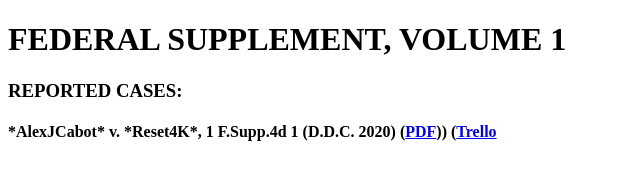
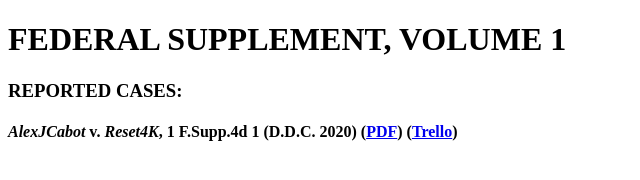
Before and after one commit to nusadc/nusadc.github.io, a plain HTML site: page fedsupplement/v1/index.html in a window 1280 px wide. Shown: the whole page, without its empty margins (0-640 px from the left). Drawn offline with Linux system fonts and the light colour scheme.

Commit message:
Update index.html

```diff
--- a/fedsupplement/v1/index.html
+++ b/fedsupplement/v1/index.html
@@ -4,6 +4,6 @@
 </head>
 <body>
 <h3>REPORTED CASES:</h3>
-<h4> *AlexJCabot* v. *Reset4K*, 1 F.Supp.4d 1 (D.D.C. 2020) (<a href="https://nusadc.github.io/fedsupplement/v1/1.pdf">PDF</a>)) (<a href="https://trello.com/c/dmGPgCXM/217-alexjcabot-v-reset4k-1-f-supp-4d-1-ddc-2020">Trello</a>
+  <h4> <i>AlexJCabot</i> v. <i>Reset4K</i>, 1 F.Supp.4d 1 (D.D.C. 2020) (<a href="https://nusadc.github.io/fedsupplement/v1/1.pdf">PDF</a>) (<a href="https://trello.com/c/dmGPgCXM/217-alexjcabot-v-reset4k-1-f-supp-4d-1-ddc-2020">Trello</a>)
 </body>
 </html>
```
